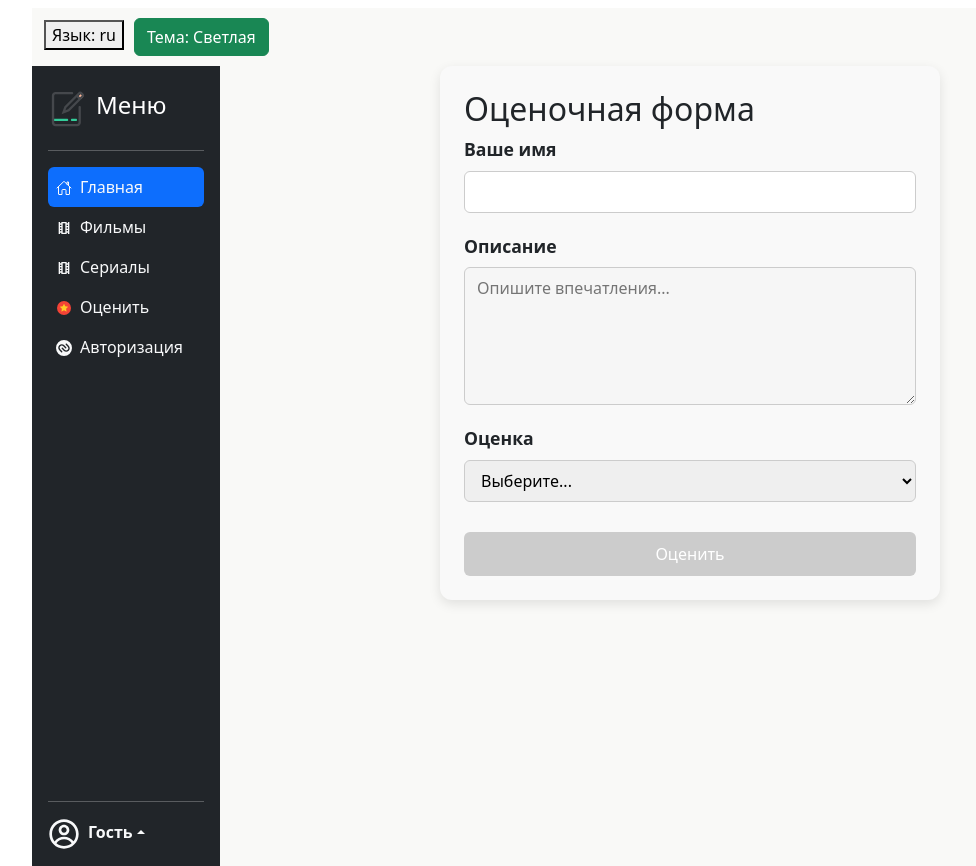
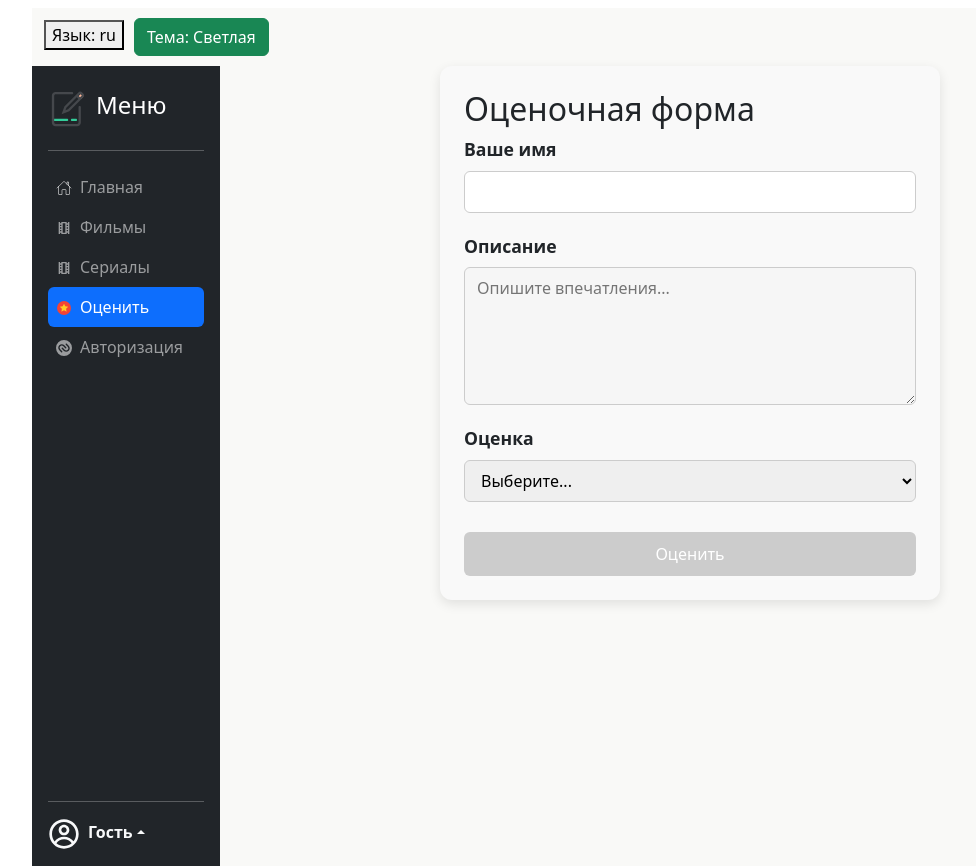
Before and after one commit to AlterEgo10/webpackTS-TicTacToe, a React app: page /#/form in a window 1280 px wide. Shown: the whole page, without its empty margins (38-1014 px from the left). Built offline with nearby package versions, Linux system fonts and the light colour scheme; no server answers.

Commit message:
HW-react-6.15

```diff
--- a/db.json
+++ b/db.json
@@ -215,6 +215,22 @@
         "componentStack": "\n    at Sidebar (http://localhost:3000/main8b1e509831d00cfeae6c.js:7369:12)\n    at div (<anonymous>)\n    at Col (http://localhost:3000/main8b1e509831d00cfeae6c.js:23341:8)\n    at div (<anonymous>)\n    at Row (http://localhost:3000/main8b1e509831d00cfeae6c.js:25219:3)\n    at div (<anonymous>)\n    at Container (http://localhost:3000/main8b1e509831d00cfeae6c.js:23497:3)\n    at main (<anonymous>)\n    at div (<anonymous>)\n    at MainLayout (<anonymous>)\n    at ErrorBoundary (http://localhost:3000/main8b1e509831d00cfeae6c.js:6829:5)\n    at RenderedRoute (http://localhost:3000/main8b1e509831d00cfeae6c.js:114933:26)\n    at RenderErrorBoundary (http://localhost:3000/main8b1e509831d00cfeae6c.js:114892:5)\n    at DataRoutes (http://localhost:3000/main8b1e509831d00cfeae6c.js:115484:3)\n    at Router (http://localhost:3000/main8b1e509831d00cfeae6c.js:115569:13)\n    at RouterProvider (http://localhost:3000/main8b1e509831d00cfeae6c.js:115314:3)\n    at RouterProvider2 (<anonymous>)\n    at div (<anonymous>)\n    at App (http://localhost:3000/main8b1e509831d00cfeae6c.js:6742:66)\n    at Provider (http://localhost:3000/main8b1e509831d00cfeae6c.js:109537:11)\n    at ErrorBoundary (http://localhost:3000/main8b1e509831d00cfeae6c.js:6829:5)"
       },
       "date": "2025-06-07T20:06:36.146Z"
+    },
+    {
+      "id": "3a30",
+      "message": "NavLink is not defined",
+      "stack": {
+        "componentStack": "\n    at Sidebar (http://localhost:3000/mainf0a2026384bda5d5dc48.js:6979:81)\n    at div (<anonymous>)\n    at Col (http://localhost:3000/mainf0a2026384bda5d5dc48.js:23371:8)\n    at div (<anonymous>)\n    at Row (http://localhost:3000/mainf0a2026384bda5d5dc48.js:25249:3)\n    at div (<anonymous>)\n    at Container (http://localhost:3000/mainf0a2026384bda5d5dc48.js:23527:3)\n    at main (<anonymous>)\n    at div (<anonymous>)\n    at MainLayout (<anonymous>)\n    at ErrorBoundary (http://localhost:3000/mainf0a2026384bda5d5dc48.js:6828:5)\n    at RenderedRoute (http://localhost:3000/mainf0a2026384bda5d5dc48.js:115009:26)\n    at RenderErrorBoundary (http://localhost:3000/mainf0a2026384bda5d5dc48.js:114968:5)\n    at DataRoutes (http://localhost:3000/mainf0a2026384bda5d5dc48.js:115560:3)\n    at Router (http://localhost:3000/mainf0a2026384bda5d5dc48.js:115645:13)\n    at RouterProvider (http://localhost:3000/mainf0a2026384bda5d5dc48.js:115390:3)\n    at RouterProvider2 (<anonymous>)\n    at div (<anonymous>)\n    at App (http://localhost:3000/mainf0a2026384bda5d5dc48.js:6741:66)\n    at Provider (http://localhost:3000/mainf0a2026384bda5d5dc48.js:109613:11)\n    at ErrorBoundary (http://localhost:3000/mainf0a2026384bda5d5dc48.js:6828:5)"
+      },
+      "date": "2025-06-09T11:15:37.016Z"
+    },
+    {
+      "id": "1142",
+      "message": "Link is not defined",
+      "stack": {
+        "componentStack": "\n    at Sidebar (http://localhost:3000/main72db6de05e47dd6ef944.js:6979:81)\n    at div (<anonymous>)\n    at Col (http://localhost:3000/main72db6de05e47dd6ef944.js:23371:8)\n    at div (<anonymous>)\n    at Row (http://localhost:3000/main72db6de05e47dd6ef944.js:25249:3)\n    at div (<anonymous>)\n    at Container (http://localhost:3000/main72db6de05e47dd6ef944.js:23527:3)\n    at main (<anonymous>)\n    at div (<anonymous>)\n    at MainLayout (<anonymous>)\n    at ErrorBoundary (http://localhost:3000/main72db6de05e47dd6ef944.js:6828:5)\n    at RenderedRoute (http://localhost:3000/main72db6de05e47dd6ef944.js:115009:26)\n    at RenderErrorBoundary (http://localhost:3000/main72db6de05e47dd6ef944.js:114968:5)\n    at DataRoutes (http://localhost:3000/main72db6de05e47dd6ef944.js:115560:3)\n    at Router (http://localhost:3000/main72db6de05e47dd6ef944.js:115645:13)\n    at RouterProvider (http://localhost:3000/main72db6de05e47dd6ef944.js:115390:3)\n    at RouterProvider2 (<anonymous>)\n    at div (<anonymous>)\n    at App (http://localhost:3000/main72db6de05e47dd6ef944.js:6741:66)\n    at Provider (http://localhost:3000/main72db6de05e47dd6ef944.js:109613:11)\n    at ErrorBoundary (http://localhost:3000/main72db6de05e47dd6ef944.js:6828:5)"
+      },
+      "date": "2025-06-09T11:17:33.430Z"
     }
   ],
   "movies": [
--- a/package.json
+++ b/package.json
@@ -11,8 +11,8 @@
     "build": "webpack --mode production --node-env=production",
     "dev": "webpack  --mode development --node-env=development",
     "watch": "webpack --watch --mode development --node-env=development",
-    "serve": "webpack serve --mode development --node-env=development --delay 1000",
-    "serve:json": "json-server --watch db.json --port 3001 --delay 1000",
+    "serve": "webpack serve --mode development --node-env=development",
+    "serve:json": "json-server --watch db.json --port 3001",
     "start": "concurrently \"npm:serve\" \"npm:serve:json\"",
     "test": "echo \"Error: no test specified\" && exit 1"
   },
--- a/src/components/Sidebar.jsx
+++ b/src/components/Sidebar.jsx
@@ -8,7 +8,7 @@ import { MdOutlineLocalMovies } from 'react-icons/md';
 import { IoHomeOutline } from 'react-icons/io5';
 import { FcRating } from 'react-icons/fc';
 import { SiAuthy } from 'react-icons/si';
-import {Link} from 'react-router-dom'
+import {NavLink, Link} from 'react-router-dom'
 import { CgProfile } from 'react-icons/cg';
 import { useMediaQuery } from 'react-responsive';
 
@@ -18,7 +18,7 @@ const Divider = styled.hr`
 `
 
 export default function Sidebar() {
-  const isMobile = useMediaQuery({ query: 'max-width: 768px', })
+  const isMobile = useMediaQuery({ query: '(max-width: 768px)', })
   return (
     <Navbar
       bg="dark"
@@ -47,10 +47,13 @@ export default function Sidebar() {
       >
         <Nav.Item>
           <Nav.Link
-            as={Link}
+            as={NavLink}
             to="/"
-            eventKey="/"
-            className="text-light"
+            end
+            //  eventKey="/"
+            className={({ isActive }) =>
+              'text-light' + (isActive ? 'active' : '')
+            }
           >
             <IoHomeOutline
               size="16"
@@ -61,10 +64,12 @@ export default function Sidebar() {
         </Nav.Item>
         <Nav.Item>
           <Nav.Link
-            as={Link}
+            as={NavLink}
             to="/films"
-            eventKey="/films"
-            className="text-light"
+            // eventKey="/films"
+            className={({ isActive }) =>
+              'text-light' + (isActive ? 'active' : '')
+            }
           >
             <MdOutlineLocalMovies
               size="16"
@@ -75,10 +80,12 @@ export default function Sidebar() {
         </Nav.Item>
         <Nav.Item>
           <Nav.Link
-            as={Link}
+            as={NavLink}
             to="/series"
-            eventKey="/series"
-            className="text-light"
+            //eventKey="/series"
+            className={({ isActive }) =>
+              'text-light' + (isActive ? 'active' : '')
+            }
           >
             <MdOutlineLocalMovies
               size="16"
@@ -89,10 +96,12 @@ export default function Sidebar() {
         </Nav.Item>
         <Nav.Item>
           <Nav.Link
-            as={Link}
+            as={NavLink}
             to="/form"
-            eventKey="/form"
-            className="text-light"
+            //eventKey="/form"
+            className={({ isActive }) =>
+              'text-light' + (isActive ? 'active' : '')
+            }
           >
             <FcRating
               size="16"
@@ -103,10 +112,12 @@ export default function Sidebar() {
         </Nav.Item>
         <Nav.Item>
           <Nav.Link
-            as={Link}
+            as={NavLink}
             to="/auth"
-            eventKey="/auth"
-            className="text-light"
+            //  eventKey="/auth"
+            className={({ isActive }) =>
+              'text-light' + (isActive ? 'active' : '')
+            }
           >
             <SiAuthy
               size="16"
--- a/src/components/pages/MovieContainer.jsx
+++ b/src/components/pages/MovieContainer.jsx
@@ -7,6 +7,7 @@ import { fetchMovies } from '../../reducers/movieSeriesSlice';
 import { Container, Row, Col } from 'react-bootstrap';
 import Sidebar from '../Sidebar';
 import Spinner from 'react-bootstrap/Spinner';
+import { Card, CardGroup, ListGroup } from 'react-bootstrap';
 //const API_KEY = process.env.API_KEY;
 
 export default function MovieContainer() {
@@ -70,15 +71,24 @@ export default function MovieContainer() {
                   key={movie.id}
                   className="movie-card"
                 >
-                  <h3>{movie.title}</h3>
+                  <Card>
+                    <Card.Body>
+                      <Card.Title>{movie.title}</Card.Title>
+                      <ListGroup>
+                        <ListGroup.Item>{movie.overview}</ListGroup.Item>
+                        <ListGroup.Item>{movie.release_date}</ListGroup.Item>
+                      </ListGroup>
+                    </Card.Body>
+                  </Card>
+                  {/* <h3>{movie.title}</h3>
                   <p>{new Date(movie.release_date).getFullYear()}</p>
-                  <p>{movie.overview}</p>
+                  <p>{movie.overview}</p> */}
                 </div>
               ))}
             </Col>
           </Row>
         </Container>
       </main>
-      </>
+    </>
   );
 }
--- a/src/components/pages/Series.jsx
+++ b/src/components/pages/Series.jsx
@@ -1,11 +1,11 @@
 import React, { useEffect, useState, useContext } from 'react';
 import { ThemeContext } from '../../helpers/ThemeContext';
 import axios, { AxiosError } from 'axios';
-import Menu from '../Menu';
+import {Card,CardGroup,ListGroup} from 'react-bootstrap'
 import { useDispatch, useSelector } from 'react-redux';
 import { fetchSeries } from '../../reducers/movieSeriesSlice';
 import Sidebar from '../Sidebar';
-import { Container, Row, Col } from 'react-bootstrap';
+import { Container, Row, Col, Carousel } from 'react-bootstrap';
 import Spinner from 'react-bootstrap/Spinner';
 //import { useLoaderData } from 'react-router-dom';
 //import './styles.css';
@@ -35,7 +35,6 @@ export default function Series() {
     return <div>Ошибка получения данных: {error}</div>;
   }
 
-
   return (
     <>
       <div>
@@ -64,10 +63,19 @@ export default function Series() {
             >
               {data.map((item) => {
                 return (
-                  <div key={item.id}>
-                    <p>{item.original_name}</p>
-                    <p>{item.release_date}</p>
-                    <p>{item.overview}</p>
+                  <div
+                    key={item.id}
+                    className="p-3"
+                  >
+                    <Card>
+                      <Card.Body>
+                        <Card.Title>{item.original_name}</Card.Title>
+                        <ListGroup>
+                          <ListGroup.Item>{item.overview}</ListGroup.Item>
+                          <ListGroup.Item>{item.first_air_date}</ListGroup.Item>
+                        </ListGroup>
+                      </Card.Body>
+                    </Card>
                   </div>
                 );
               })}
```
